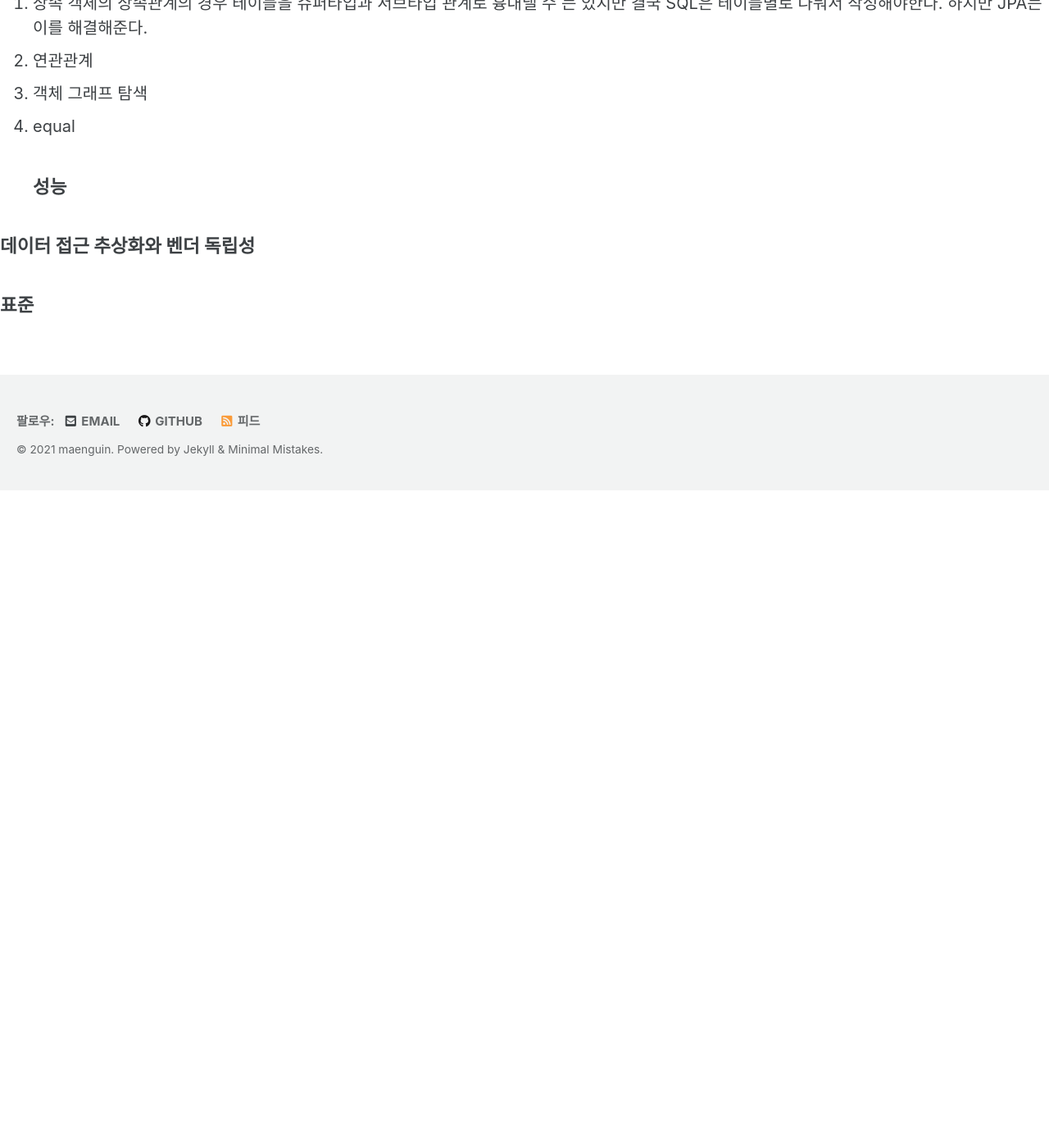
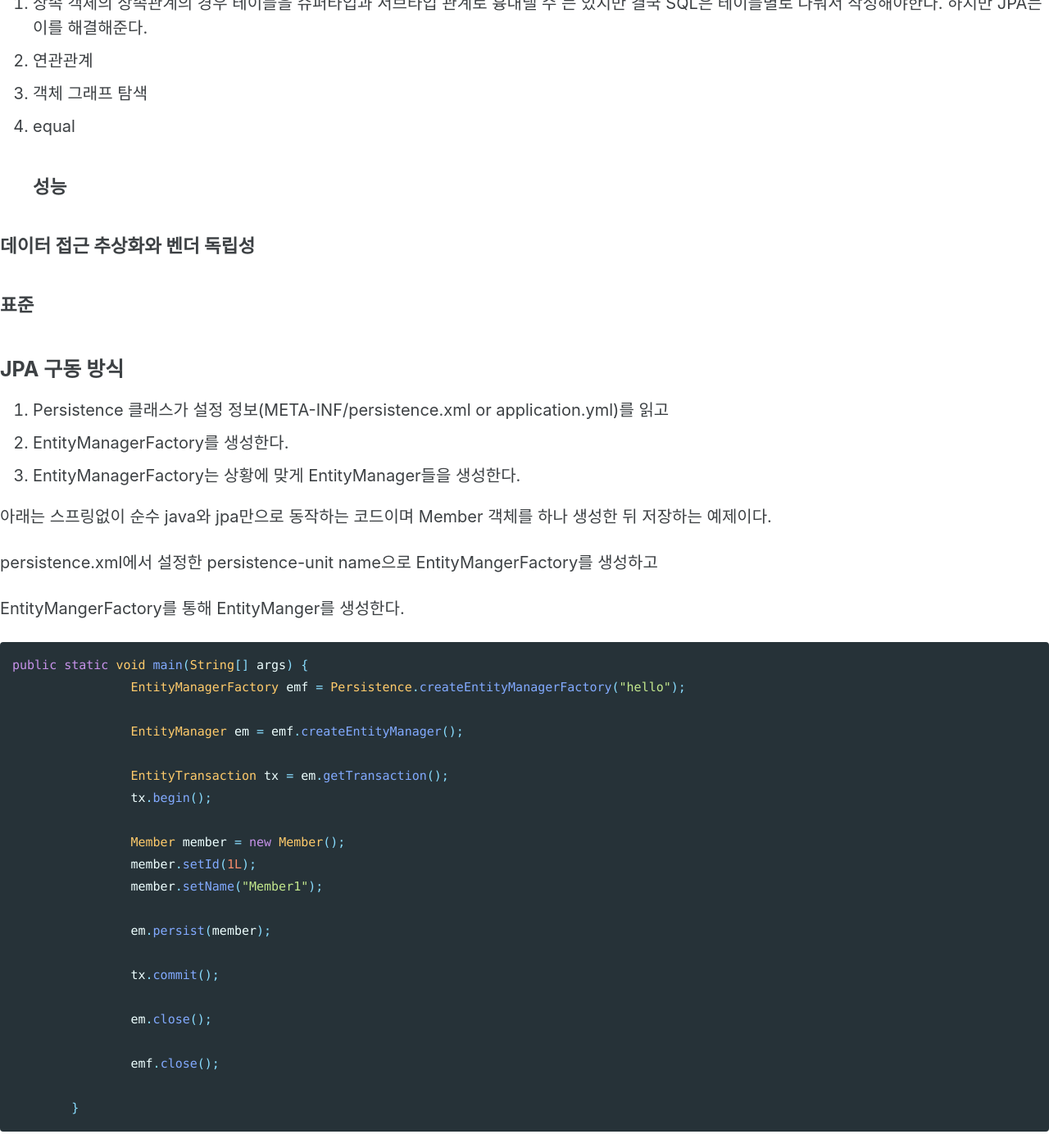
Before and after one commit to maenguin/maenguin.github.io, a Jekyll site: the page built from private/2020-12-31-jpa-basic.md, in a window 1280 px wide and 1400 px high, scrolled down 1508 px. Shown: the whole window at 82% size. Built offline with Jekyll 4.4.1, drawn with Linux system fonts in a browser that asks for light colours; cached includes are drawn as plain includes; our own code applies the rules of GitHub Pages for plain Markdown files; before the commit the page ends 2106 px from its top, so only the background shows below that.

Commit message:
Update 2020-12-31-jpa-basic.md

````diff
--- a/private/2020-12-31-jpa-basic.md
+++ b/private/2020-12-31-jpa-basic.md
@@ -51,3 +51,38 @@
 ### 데이터 접근 추상화와 벤더 독립성
 
 ### 표준
+
+## JPA 구동 방식
+
+1. Persistence 클래스가 설정 정보(META-INF/persistence.xml or application.yml)를 읽고
+2. EntityManagerFactory를 생성한다.
+3. EntityManagerFactory는 상황에 맞게 EntityManager들을 생성한다.
+
+아래는 스프링없이 순수 java와 jpa만으로 동작하는 코드이며 Member 객체를 하나 생성한 뒤 저장하는 예제이다.
+
+persistence.xml에서 설정한 persistence-unit name으로 EntityMangerFactory를 생성하고
+
+EntityMangerFactory를 통해 EntityManger를 생성한다.
+```java
+public static void main(String[] args) {
+		EntityManagerFactory emf = Persistence.createEntityManagerFactory("hello");
+
+		EntityManager em = emf.createEntityManager();
+
+		EntityTransaction tx = em.getTransaction();
+		tx.begin();
+
+		Member member = new Member();
+		member.setId(1L);
+		member.setName("Member1");
+
+		em.persist(member);
+
+		tx.commit();
+
+		em.close();
+
+		emf.close();
+
+	}
+```
````
